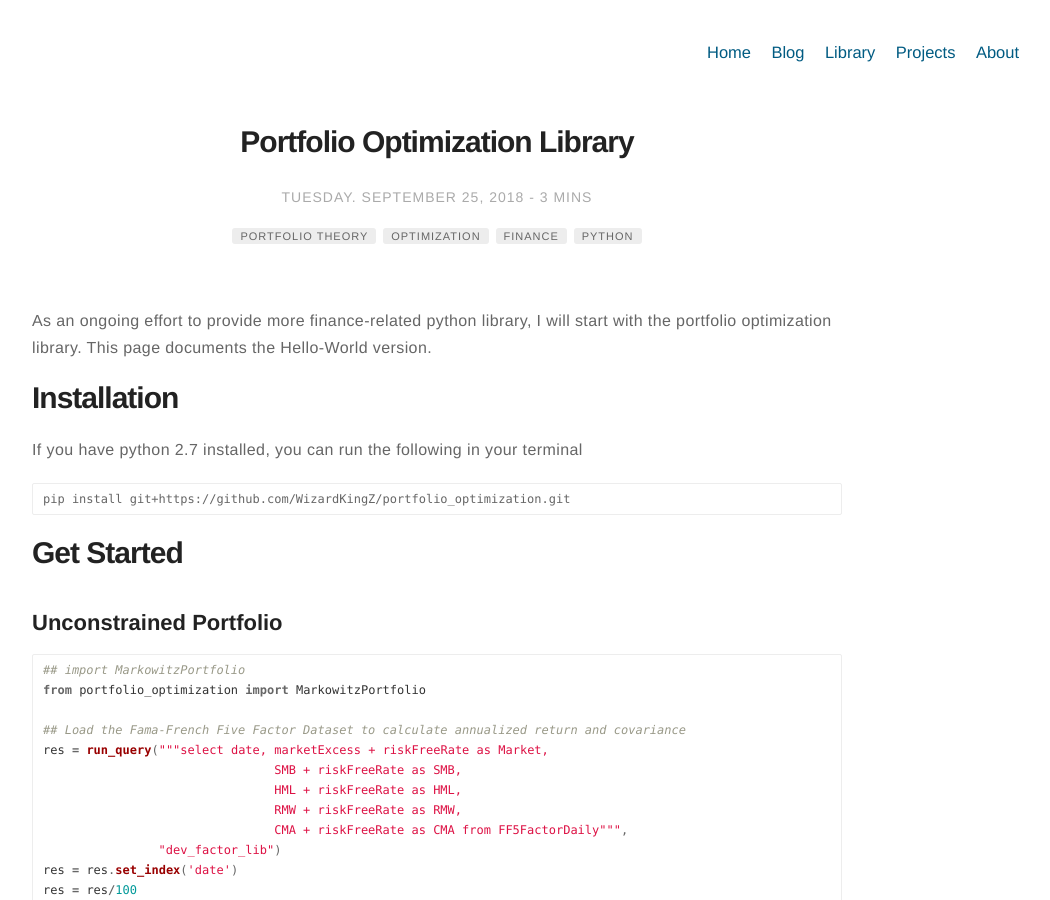
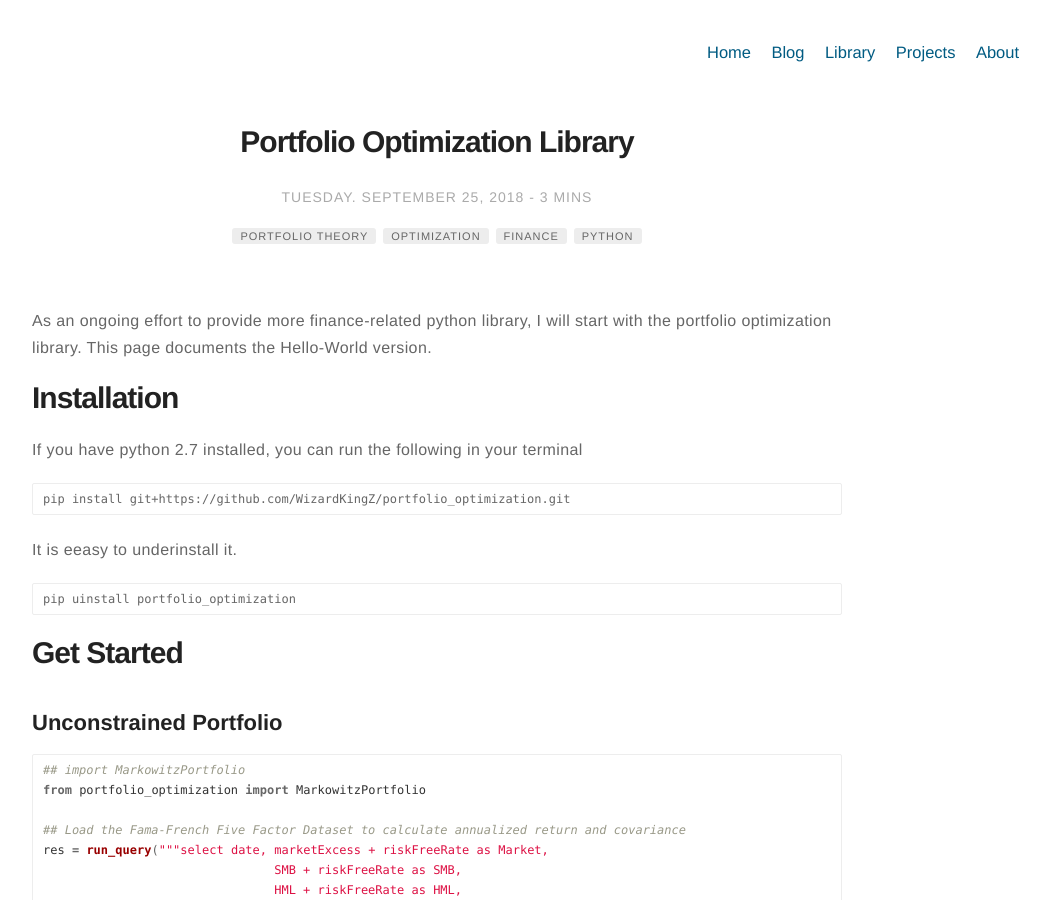
Before and after one commit to WizardKingZ/WizardKingZ.github.io, a Jekyll site: the page built from _posts/2018-09-25-portfolio-optimization.markdown, in a window 1280 px wide and 900 px high. Shown: the whole window, without its empty margins (203-1253 px from the left). Built offline with Jekyll 4.4.1, drawn with Linux system fonts in a browser that asks for light colours; formulas are drawn with MathJax 3; comment, search, counter and statistics services are not loaded.

Commit message:
Update 2018-09-25-portfolio-optimization.markdown

````diff
--- a/_posts/2018-09-25-portfolio-optimization.markdown
+++ b/_posts/2018-09-25-portfolio-optimization.markdown
@@ -22,6 +22,12 @@ If you have python 2.7 installed, you can run the following in your terminal
 
 ```unix
 pip install git+https://github.com/WizardKingZ/portfolio_optimization.git
+```
+
+It is eeasy to underinstall it.
+
+```unix
+pip uinstall portfolio_optimization
 ```
 
 # Get Started
````
